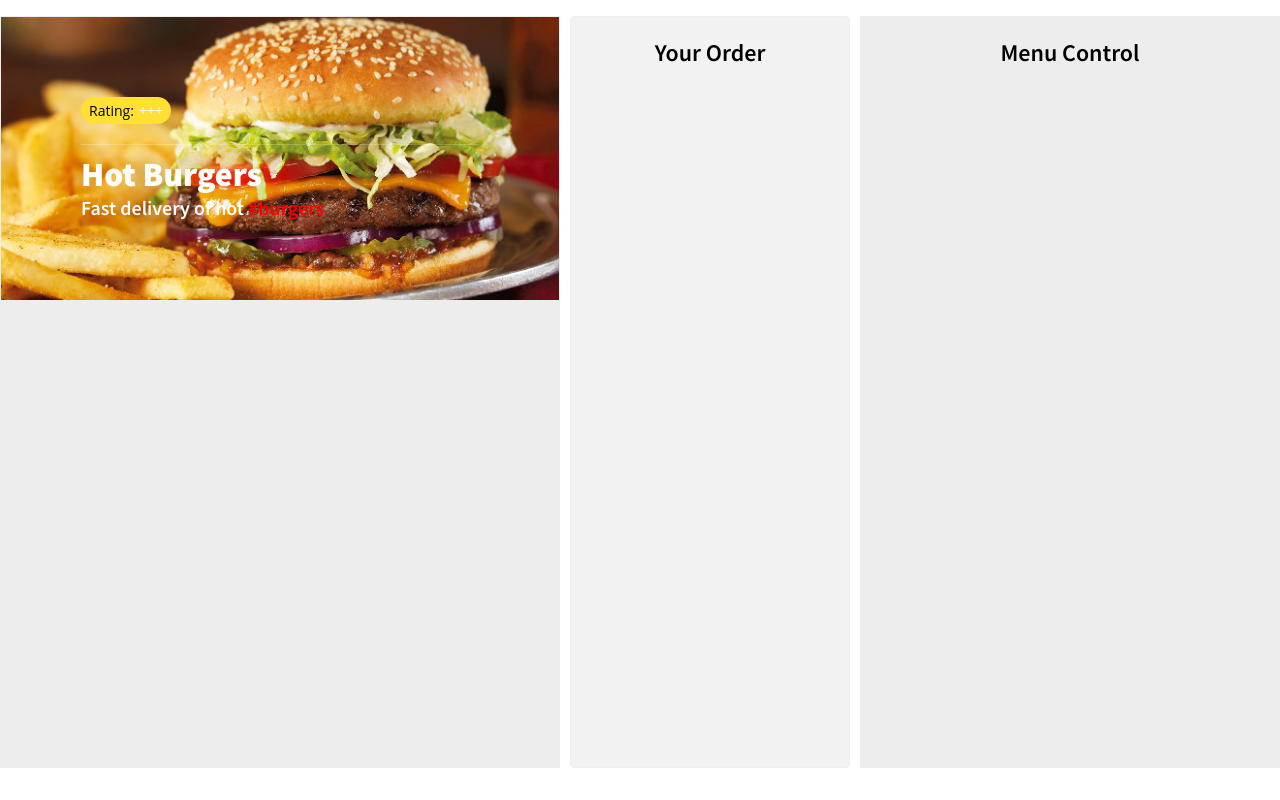
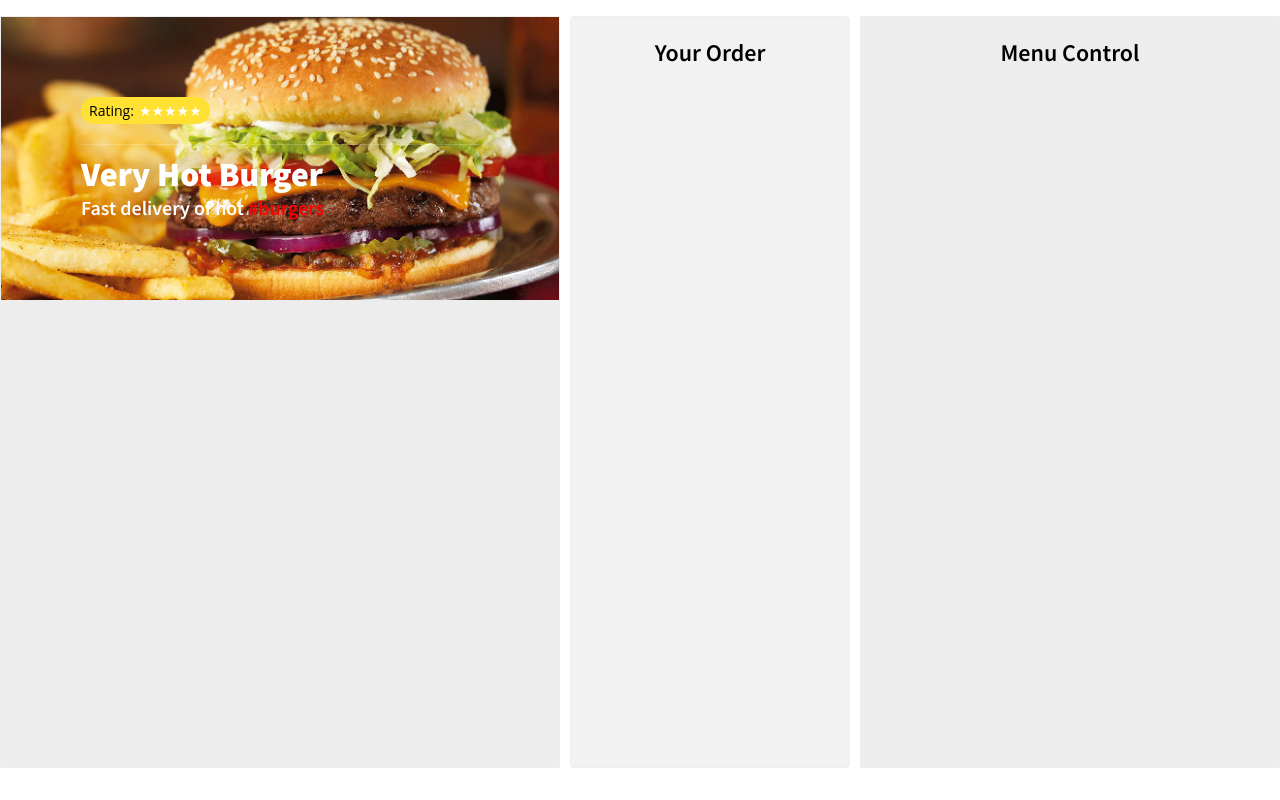
Before and after one commit to Starcatch/BurgerHub, a React (Create React App) app: page /restaurant/1 in a window 1280 px wide. Built offline with nearby package versions, Linux system fonts and the light colour scheme.

Commit message:
create router

```diff
--- a/src/components/App.js
+++ b/src/components/App.js
@@ -8,7 +8,8 @@
     return(
     <div className='burger-paradise'>
       <div className='menu'>
-        <Header title="Very Hot Burger" amount={10} hot={true}/>
+        <Header title="Very Hot Burger" />
+
       </div>
       <Order/>
       <MenuAdmin/>
--- a/src/components/Header.js
+++ b/src/components/Header.js
@@ -1,18 +1,17 @@
 import React from 'react';
 
-class Header extends React.Component {
-  render() {
-    return(
+
+const Header = props => (
           <header className='top'>
             <div className='header-content'>
               <div className='header-content'>
                 <div className='header-rating'>
                   <div className='header-rating_tag'>Rating:</div>
-              <div className='header-rating_icon'>+++</div>
+                  <div className='header-rating_icon'>★★★★★</div>
                 </div>
 
                 <div className='header-divider'></div>
-            <h1 className='font-effect-fire-animation'>Hot Burgers</h1>
+                <h1 className='font-effect-fire-animation'>{props.title}</h1>
                 <h3>
                   <span>
                     Fast delivery of hot
@@ -22,9 +21,35 @@
               </div>
             </div>
           </header>
+        );
 
-    );
-  }
-}
+
+
+// class Header extends React.Component {
+//   render() {
+//     return(
+//       <header className='top'>
+//         <div className='header-content'>
+//           <div className='header-content'>
+//             <div className='header-rating'>
+//               <div className='header-rating_tag'>Rating:</div>
+//               <div className='header-rating_icon'>★★★★★</div>
+//             </div>
+
+//             <div className='header-divider'></div>
+//             <h1 className='font-effect-fire-animation'>{this.props.title}</h1>
+//             <h3>
+//               <span>
+//                 Fast delivery of hot
+//                 <span className='sub-header'> #burgers</span>
+//               </span>
+//             </h3>
+//           </div>
+//         </div>
+//       </header>
+
+//     );
+//   }
+// }
 
 export default Header;
--- a/src/components/Landing.js
+++ b/src/components/Landing.js
@@ -20,7 +20,8 @@
   };
 
   gotToRestaurant = () => {
-
+    const { url } = this.state;
+    this.props.history.push(`/restaurant/${url}`);
   }
 
   render() {
--- /dev/null
+++ b/src/components/NotFound.js
@@ -0,0 +1,11 @@
+import React from 'react';
+
+const NotFound = () => {
+  return(
+    <div>
+      <h2>The Page is Not Found</h2>
+    </div>
+  );
+};
+
+export default NotFound;
--- /dev/null
+++ b/src/components/Router.js
@@ -0,0 +1,19 @@
+import React from 'react';
+import Landing from './Landing';
+import App from './App';
+import NotFound from './NotFound';
+import { BrowserRouter, Route, Switch} from 'react-router-dom';
+
+const Router = () => {
+  return(
+    <BrowserRouter>
+      <Switch>
+        <Route exact path='/' component={Landing}/>
+        <Route path='/restaurant/:restaurantId' component={App}/>
+        <Route component={NotFound} />
+      </Switch>
+    </BrowserRouter>
+  )
+}
+
+export default Router;
--- a/src/index.js
+++ b/src/index.js
@@ -1,8 +1,8 @@
 import React from 'react';
 import { render } from 'react-dom';
-import App from './components/App';
+import Router from './components/Router';
 import './css/style.css';
 
 
 
-render(<App/>, document.querySelector('#root'));
+render(<Router/>, document.querySelector('#root'));
```
Lines whose indentation alone changed are shown as unchanged.
